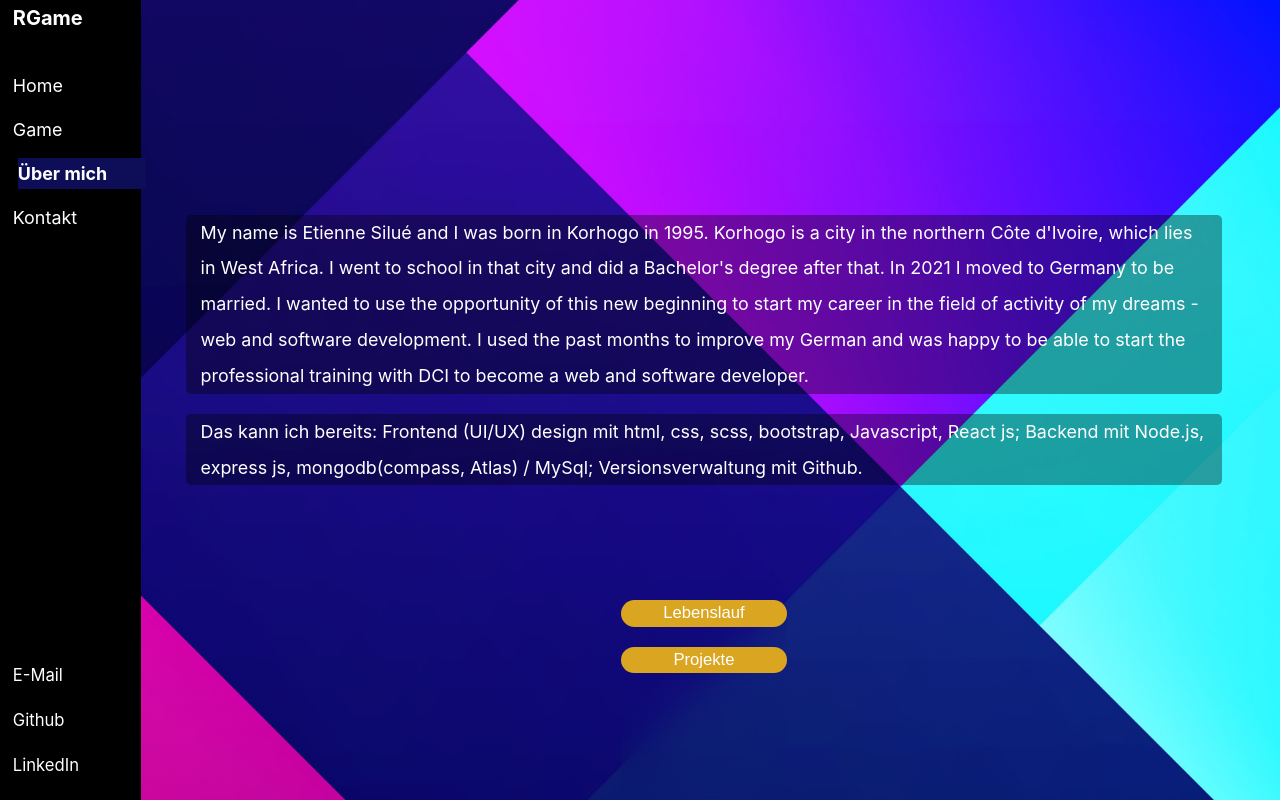
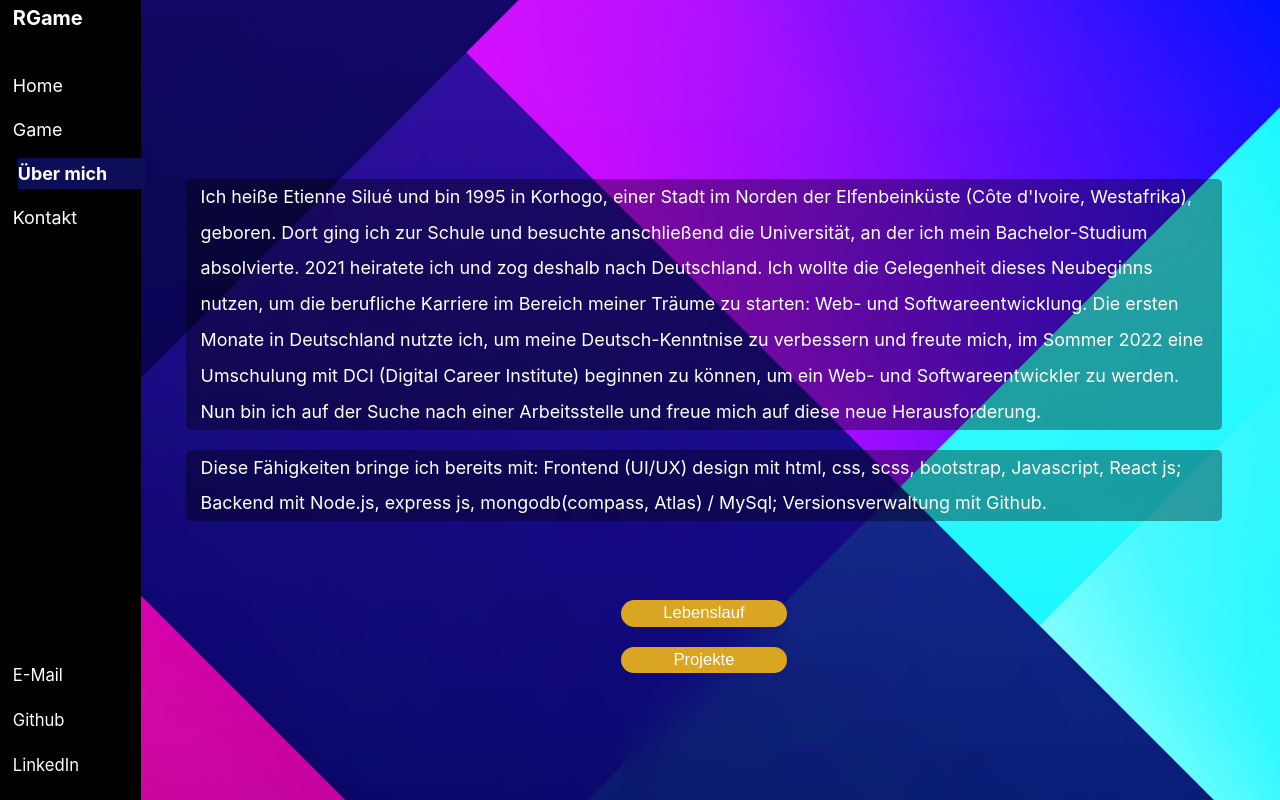
Before and after one commit to Silte1/recruiting-game, a React (Create React App) app: page /aboutMe in a window 1280 px wide. Built offline with nearby package versions, Linux system fonts and the light colour scheme; the HTML template or start-up script is replaced by a standard one.

Commit message:
about me text

```diff
--- a/src/pages/AboutMe.jsx
+++ b/src/pages/AboutMe.jsx
@@ -9,17 +9,14 @@ export default function AboutMe () {
         <article className='aboutMeContainer'>
             <section className='textAboutMe'>
                 <p>
-                    My name is Etienne Silué and I was born in Korhogo in 1995. Korhogo is a city in the northern Côte d'Ivoire, which lies in West Africa. I went to school in that city and did a Bachelor's degree after that.
-
-                    In 2021 I moved to Germany to be married. I wanted to use the opportunity of this new beginning to start my career in the field of activity of my dreams - web and software development.
-
-                    I used the past months to improve my German and was happy to be able to start the professional training with DCI to become a web and software developer.
+                    Ich heiße Etienne Silué und bin 1995 in Korhogo, einer Stadt im Norden der Elfenbeinküste (Côte d'Ivoire, Westafrika), geboren. Dort ging ich zur Schule und besuchte anschließend die Universität, an der ich mein Bachelor-Studium absolvierte.
+                    2021 heiratete ich und zog deshalb nach Deutschland. Ich wollte die Gelegenheit dieses Neubeginns nutzen, um die berufliche Karriere im Bereich meiner Träume zu starten: Web- und Softwareentwicklung.
+                    Die ersten Monate in Deutschland nutzte ich, um meine Deutsch-Kenntnise zu verbessern und freute mich, im Sommer 2022 eine Umschulung mit DCI (Digital Career Institute) beginnen zu können, um ein Web- und Softwareentwickler zu werden.
+                    Nun bin ich auf der Suche nach einer Arbeitsstelle und freue mich auf diese neue Herausforderung.
                 </p>
                 <p>
-                    Das kann ich bereits:
-                    Frontend (UI/UX) design mit html, css, scss, bootstrap, Javascript, React js;
-                    Backend mit Node.js, express js, mongodb(compass, Atlas) / MySql;
-                    Versionsverwaltung mit Github.
+                    Diese Fähigkeiten bringe ich bereits mit:
+                    Frontend (UI/UX) design mit html, css, scss, bootstrap, Javascript, React js; Backend mit Node.js, express js, mongodb(compass, Atlas) / MySql; Versionsverwaltung mit Github.
                 </p>
             </section>
             <div className='btnContainer'>
```
